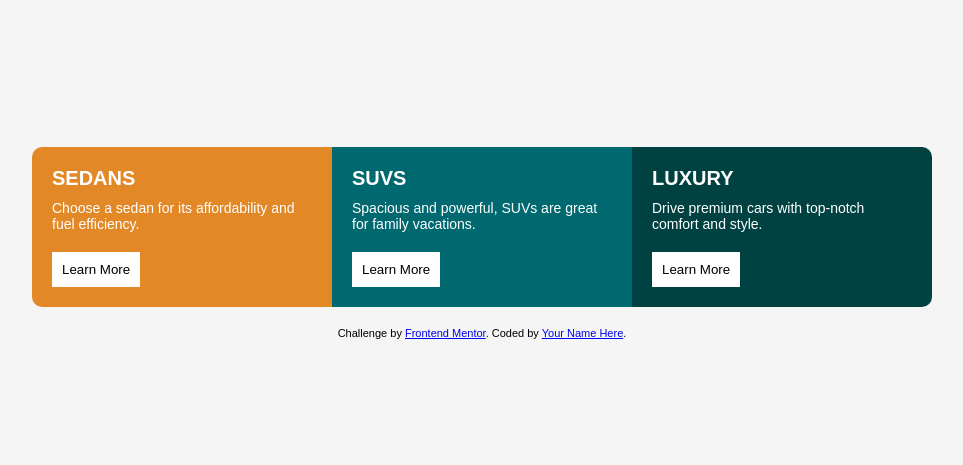
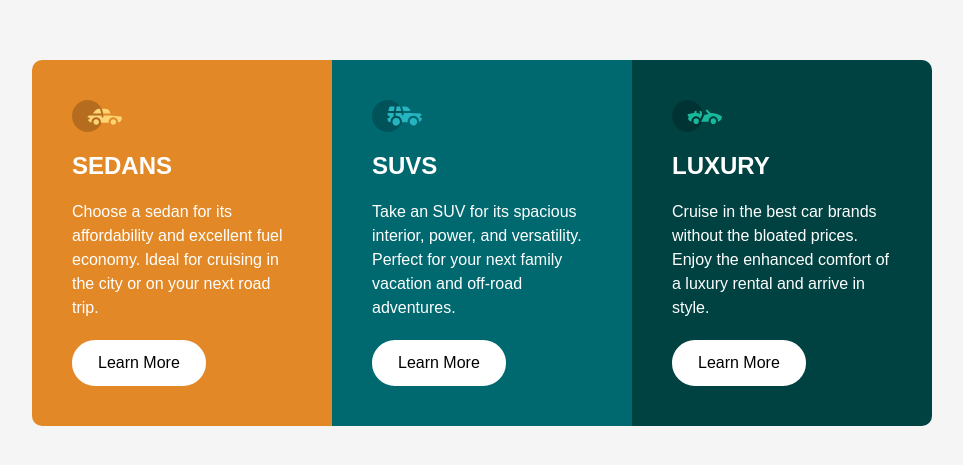
Before and after one commit to Carchana2006/Project-12, a plain HTML site: page 3-column-preview-card-component-main/index.html in a window 1280 px wide. Shown: the part 157-622 px from the top of the page, without its empty margins (158-1121 px from the left). Drawn offline with Linux system fonts and the light colour scheme.

Commit message:
Finished

```diff
--- a/3-column-preview-card-component-main/index.html
+++ b/3-column-preview-card-component-main/index.html
@@ -16,43 +16,64 @@
       display: flex;
       justify-content: center;
       align-items: center;
-      height: 100vh;
+      min-height: 100vh;
       background-color: #f5f5f5;
       flex-direction: column;
+      padding: 20px;
     }
     .container {
       display: flex;
+      flex-direction: column;
       border-radius: 10px;
       overflow: hidden;
-      max-width: 900px;
+      max-width: 375px;
+      width: 100%;
     }
     .card {
-      flex: 1;
-      padding: 20px;
+      padding: 40px;
       color: white;
       text-align: left;
+      display: flex;
+      flex-direction: column;
+      justify-content: space-between;
+      gap: 20px;
     }
     .sedan { background-color: #E38826; }
     .suv { background-color: #006970; }
     .luxury { background-color: #004241; }
+    .icon {
+      width: 50px;
+      height: auto;
+    }
     h2 {
-      font-size: 20px;
-      margin-bottom: 10px;
+      font-size: 24px;
+      font-weight: bold;
     }
     p {
-      font-size: 14px;
-      margin-bottom: 20px;
+      font-size: 16px;
+      line-height: 1.5;
     }
     .button {
-      padding: 10px;
+      padding: 12px 24px;
       background: white;
-      border: none;
+      border: 2px solid white;
       color: black;
       cursor: pointer;
+      border-radius: 25px;
+      font-size: 16px;
+      text-align: center;
+      align-self: flex-start;
     }
-    .button:hover {
-      background-color: transparent;
-      border: 1px solid white;
+    .sedan .button:hover {
+      background-color: #E38826;
+      color: white;
+    }
+    .suv .button:hover {
+      background-color: #006970;
+      color: white;
+    }
+    .luxury .button:hover {
+      background-color: #004241;
       color: white;
     }
     .attribution {
@@ -60,29 +81,37 @@
       text-align: center;
       margin-top: 20px;
     }
+    @media (min-width: 768px) {
+      .container {
+        flex-direction: row;
+        max-width: 900px;
+      }
+      .card {
+        flex: 1;
+      }
+    }
   </style>
 </head>
 <body>
   <div class="container">
     <div class="card sedan">
+      <img src="./images/icon-sedans.svg" alt="Sedan Icon" class="icon">
       <h2>SEDANS</h2>
-      <p>Choose a sedan for its affordability and fuel efficiency.</p>
+      <p>Choose a sedan for its affordability and excellent fuel economy. Ideal for cruising in the city or on your next road trip.</p>
       <button class="button">Learn More</button>
     </div>
     <div class="card suv">
+      <img src="./images/icon-suvs.svg" alt="SUV Icon" class="icon">
       <h2>SUVS</h2>
-      <p>Spacious and powerful, SUVs are great for family vacations.</p>
+      <p>Take an SUV for its spacious interior, power, and versatility. Perfect for your next family vacation and off-road adventures.</p>
       <button class="button">Learn More</button>
     </div>
     <div class="card luxury">
+      <img src="./images/icon-luxury.svg" alt="Luxury Icon" class="icon">
       <h2>LUXURY</h2>
-      <p>Drive premium cars with top-notch comfort and style.</p>
+      <p>Cruise in the best car brands without the bloated prices. Enjoy the enhanced comfort of a luxury rental and arrive in style.</p>
       <button class="button">Learn More</button>
     </div>
   </div>
-  <div class="attribution">
-    Challenge by <a href="https://www.frontendmentor.io?ref=challenge" target="_blank">Frontend Mentor</a>.
-    Coded by <a href="#">Your Name Here</a>.
-  </div>
 </body>
 </html>
```
